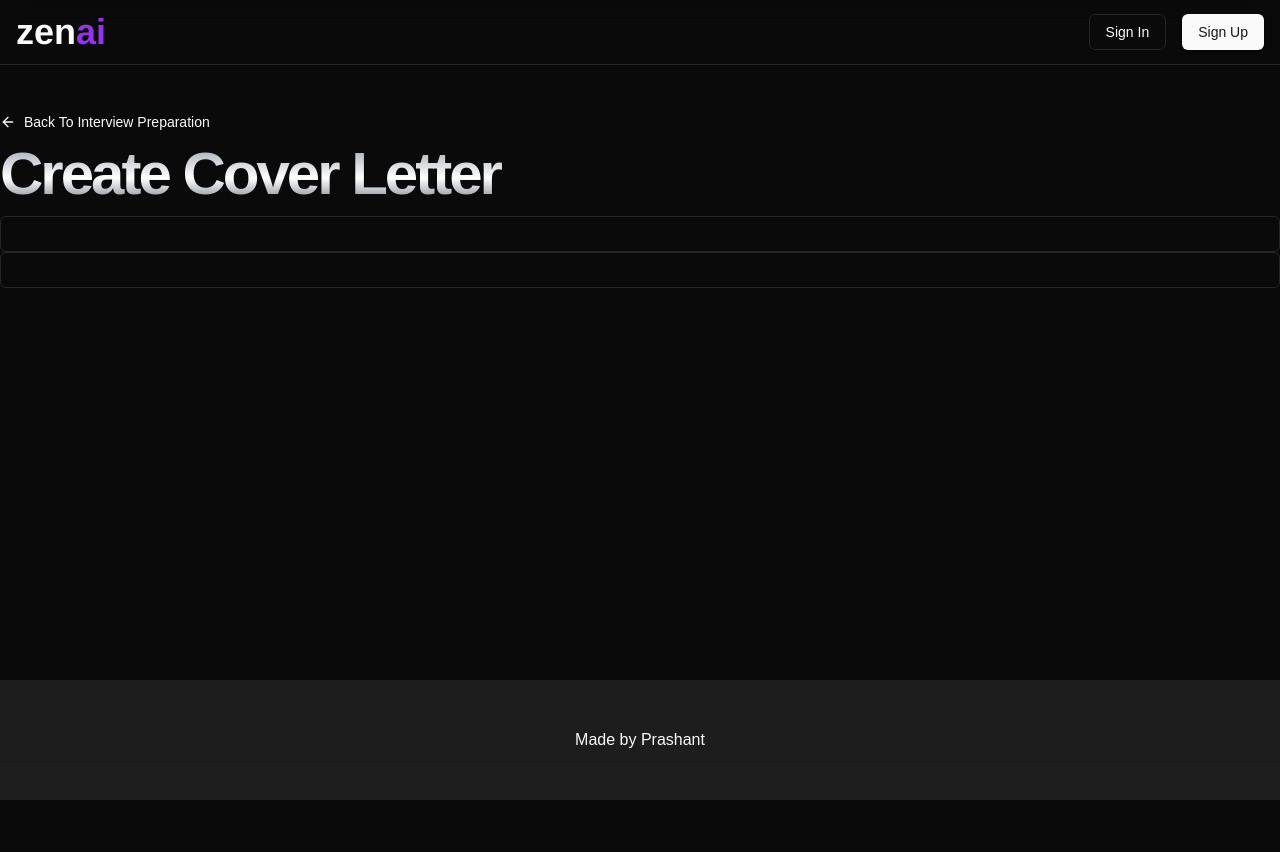
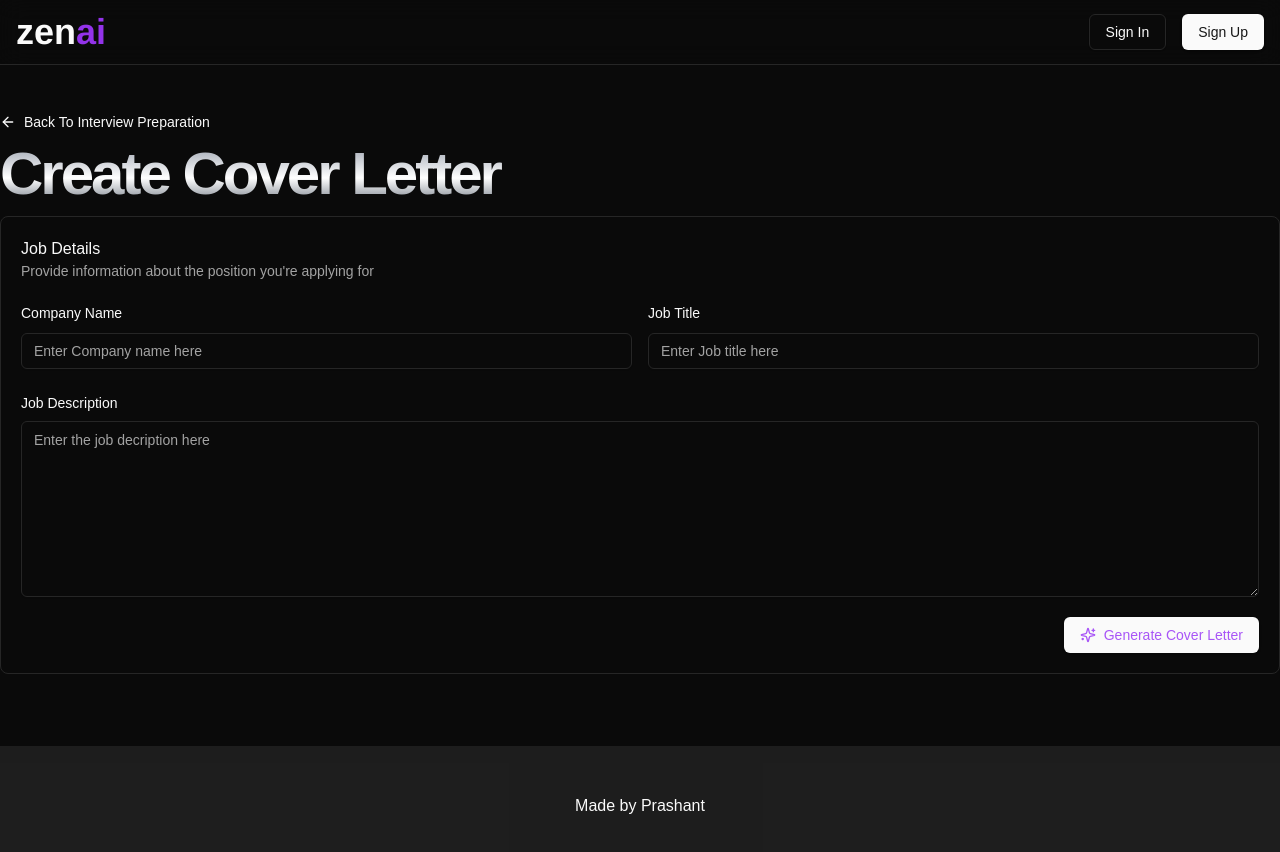
Before and after one commit to prashant-hada/Zenai-Ai-powered-career-coach, a Next.js app: page /cover-letter/new in a window 1280 px wide. Shown: the top 852 px of the page. Before the commit the page ends 800 px from the top, so only its background shows below. Built offline with nearby package versions, Linux system fonts and the light colour scheme; no server answers.

Commit message:
worked on new cover eltter page

```diff
--- a/src/app/(app-pages)/cover-letter/_components/CoverLetterGenerator.tsx
+++ b/src/app/(app-pages)/cover-letter/_components/CoverLetterGenerator.tsx
@@ -1,42 +1,189 @@
-'use client'
-import { Input } from '@/components/ui/input'
-import { coverletterSchema } from '@/schema/coverletterSchema'
-import { zodResolver } from '@hookform/resolvers/zod'
-import React from 'react'
-import { useForm } from 'react-hook-form'
+"use client";
+import { generateCoverLetter } from "@/actions/cover-letter";
+import { Button } from "@/components/ui/button";
+import { Input } from "@/components/ui/input";
+import { Textarea } from "@/components/ui/textarea";
+import useFetch from "@/hooks/useFetch";
+import { coverletterSchema } from "@/schema/coverletterSchema";
+import { useUser } from "@clerk/nextjs";
+import { zodResolver } from "@hookform/resolvers/zod";
+import { Loader2, Sparkles } from "lucide-react";
+import React, { useCallback, useEffect, useState } from "react";
+import { Controller, useForm } from "react-hook-form";
 
 const CoverLetterGenerator = () => {
+  const [displayForm, setDisplayForm] = useState(true);
+  const [markdownContent, setMarkdownContent] = useState("");
+  const { user } = useUser();
+  const {
+    control,
+    register,
+    handleSubmit,
+    formState: { errors },
+    watch,
+  } = useForm({
+    resolver: zodResolver(coverletterSchema),
+    defaultValues: {
+      companyName: "",
+      jobTitle: "",
+      description: "",
+    },
+  });
+  const formValues = watch();
 
   const {
-        // register,
-        // handleSubmit,
-        // formState: {errors},
-        // watch
+    loading: isGenerating,
+    data: coverLetterContent,
+    error: generatingError,
+    funct: generateFn,
+  } = useFetch(generateCoverLetter);
+
+  const onSubmit = async (data) => {
+    const formattedData = {
+      companyName: data.companyName,
+      jobTitle: data.jobTitle,
+      jobDescription: data.description,
+    };
+    try {
+      await generateFn(formattedData);
+    } catch (error) {
+      console.error("Error, while generating: ", error);
+      throw error;
     }
-         =useForm({
-        resolver:zodResolver(coverletterSchema),
-        defaultValues:{
-            companyName: '',
-            jobTitle: '',
-            description: '',
+  };
+
+  function toTitleCase(str: string) {
+    return str.replace(
+      /\w\S*/g,
+      (text) => text.charAt(0).toUpperCase() + text.substring(1).toLowerCase()
+    );
   }
-    })
+
+  const getCombinedContent = useCallback(() => {
+    const { companyName, jobTitle } = formValues;
+
+    const resultString = `## Cover Letter
+
+      **Company Name:** ${companyName}
+      **Job Title:** ${jobTitle}
+
+      Dear Hiring Manager,
+
+      I am excited to apply for the **${jobTitle}** position at **${companyName}**. With my experience and skills, I am confident in my ability to contribute effectively to your team.
+
+      ${coverLetterContent}
+
+      I look forward to the opportunity to discuss how my background aligns with your needs. Thank you for your time and consideration.
+
+      Best regards,
+      ${toTitleCase(user?.fullName || "")}`;
+
+    return resultString;
+  },[formValues, user?.fullName, coverLetterContent])
+
+  useEffect(() => {
+    if(!isGenerating && coverLetterContent ){
+
+    }
+  }, [coverLetterContent, isGenerating, generatingError, getCombinedContent]);
+
   return (
-    <div className=''>
-        <div>
-            <h2></h2>
-            <p></p>
+    <>
+      {displayForm ? (
+        <>
+          <div className="border rounded-lg px-5 py-5 space-y-5">
+            <div className="">
+              <h2>Job Details</h2>
+              <p className="text-sm text-muted-foreground">
+                {" "}
+                Provide information about the position you&apos;re applying for
+              </p>
             </div>
 
-        <form>
-            <div>
-                <Input />
-                <Input />
+            <form className="space-y-6">
+              <div className="grid grid-cols-1 md:grid-cols-2 gap-4 rounded-lg">
+                <div className="space-y-2">
+                  <label className="text-sm font-medium">Company Name</label>
+                  <Input
+                    {...register("companyName")}
+                    type="text"
+                    placeholder="Enter Company name here"
+                    disabled={isGenerating}
+                  />
+                  {typeof errors.companyName === "string" && (
+                    <p className="text-sm text-red-500 font-medium">
+                      {errors.companyName}
+                    </p>
+                  )}
                 </div>
 
+                <div className="space-y-2">
+                  <label className="text-sm font-medium">Job Title</label>
+                  <Input
+                    {...register("jobTitle")}
+                    type="text"
+                    placeholder="Enter Job title here"
+                    disabled={isGenerating}
+                  />
+                  {typeof errors.jobTitle === "string" && (
+                    <p className="text-sm text-red-500 font-medium">
+                      {errors.jobTitle}
+                    </p>
+                  )}
+                </div>
+              </div>
+              <div className="space-y-2">
+                <h3 className="text-sm font-medium">Job Description</h3>
+                <Controller
+                  name="description"
+                  control={control}
+                  render={({ field }) => (
+                    <Textarea
+                      {...field}
+                      className="h-44"
+                      placeholder="Enter the job decription here"
+                      disabled={isGenerating}
+                    />
+                  )}
+                />
+                {typeof errors.description === "string" && (
+                  <p className="text-sm text-red-500 font-medium">
+                    {errors.description}
+                  </p>
+                )}
+              </div>
             </form>
+
+            <div className=" flex items-center justify-center md:justify-end">
+              <Button
+                type="submit"
+                onClick={handleSubmit(onSubmit)}
+                disabled={isGenerating}
+              >
+                {isGenerating ? (
+                  <>
+                    <Loader2 className="text-purple-500" />
+                    <span className="text-sm font-medium text-purple-500">
+                      Generating... Please wait
+                    </span>
+                  </>
+                ) : (
+                  <>
+                    <Sparkles className="text-purple-500" />
+                    <span className="text-sm font-medium text-purple-500">
+                      Generate Cover Letter
+                    </span>
+                  </>
+                )}
+              </Button>
             </div>
-  )
-}
+          </div>
+        </>
+      ) : (
+        <></>
+      )}
+    </>
+  );
+};
 
-export default CoverLetterGenerator
+export default CoverLetterGenerator;
--- a/src/app/(app-pages)/cover-letter/new/page.tsx
+++ b/src/app/(app-pages)/cover-letter/new/page.tsx
@@ -21,7 +21,7 @@ const NewCoverLetter = () => {
         <div className="">
           <CoverLetterGenerator />
         </div>
-      </div>
+    </div>
   )
 }
 
```
Lines whose indentation alone changed are shown as unchanged.
